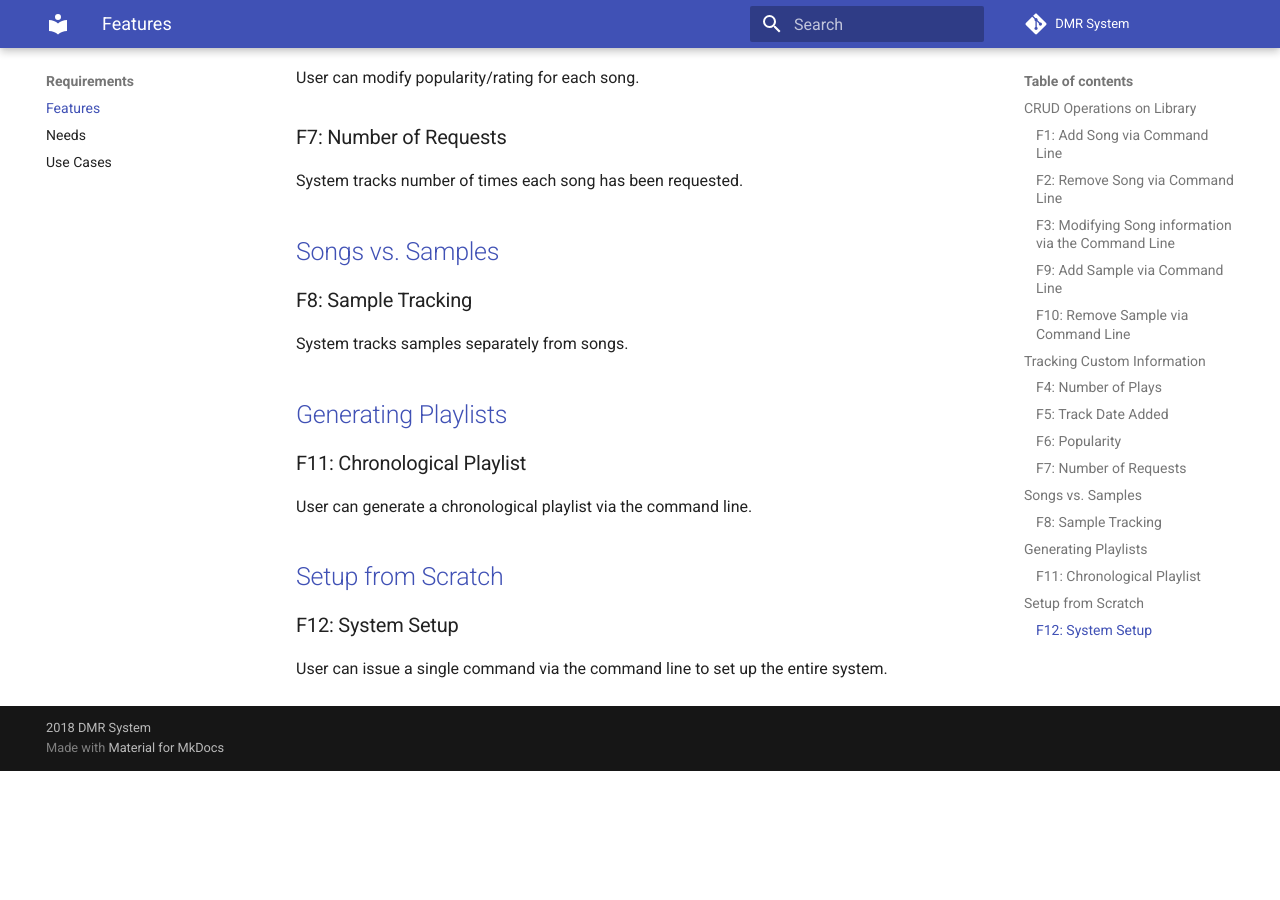
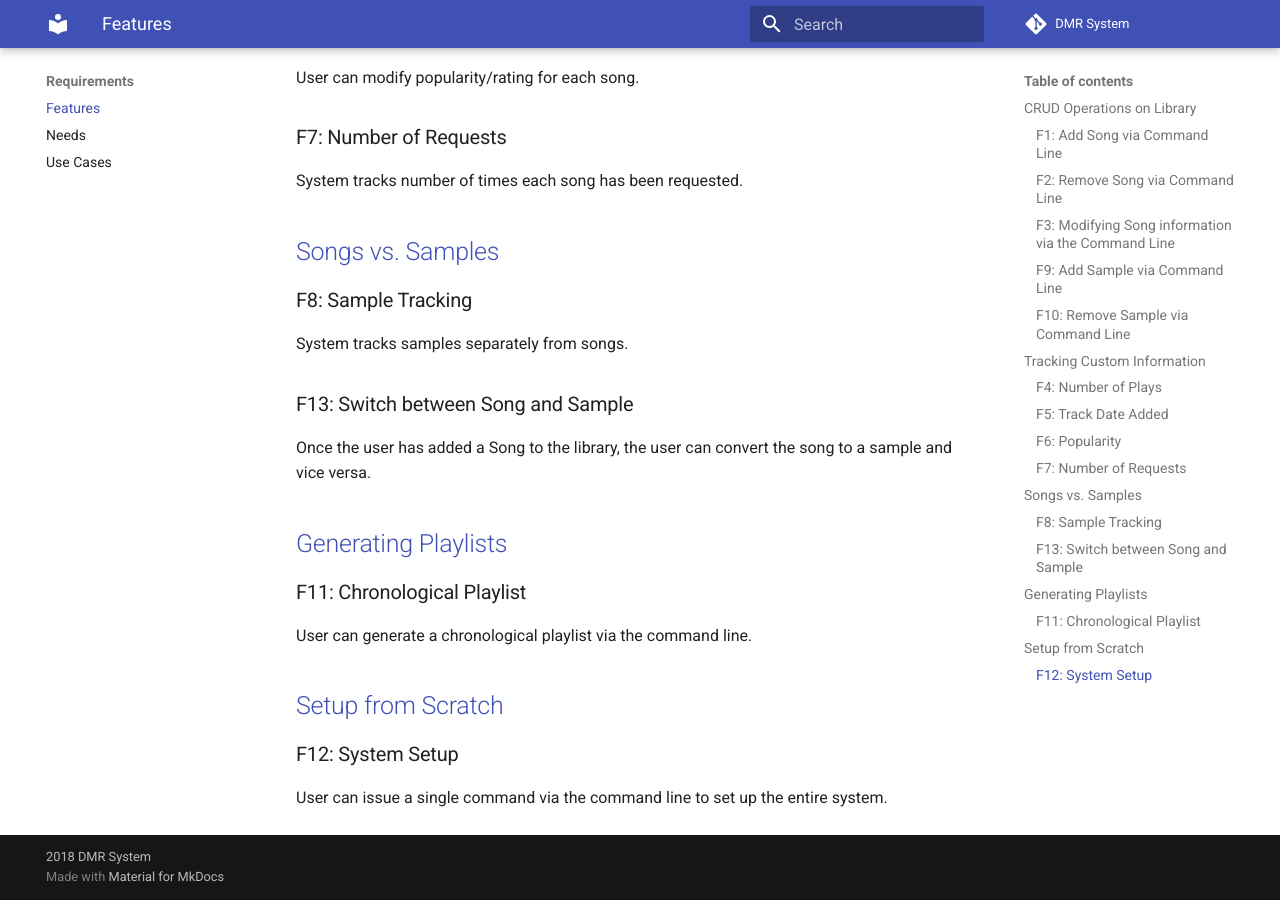
Before and after one commit to DMRSystem/documentation, an MkDocs documentation site: the page built from docs/requirements/features.md, in a window 1280 px wide and 900 px high, scrolled down 1044 px. Built offline with MkDocs 1.6.1 and Material for MkDocs 9.7.7, drawn with Linux system fonts in a browser that asks for light colours; before the commit the page ends 1815 px from its top, so only the background shows below that.

Commit message:
Actually added features

```diff
--- a/docs/requirements/features.md
+++ b/docs/requirements/features.md
@@ -46,6 +46,10 @@ System tracks number of times each song has been requested.
 
 System tracks samples separately from songs.
 
+### F13: Switch between Song and Sample
+
+Once the user has added a Song to the library, the user can convert the song to a sample and vice versa.
+
 ## [Generating Playlists](needs/#n4-generating-playlists)
 
 ### F11: Chronological Playlist
```
